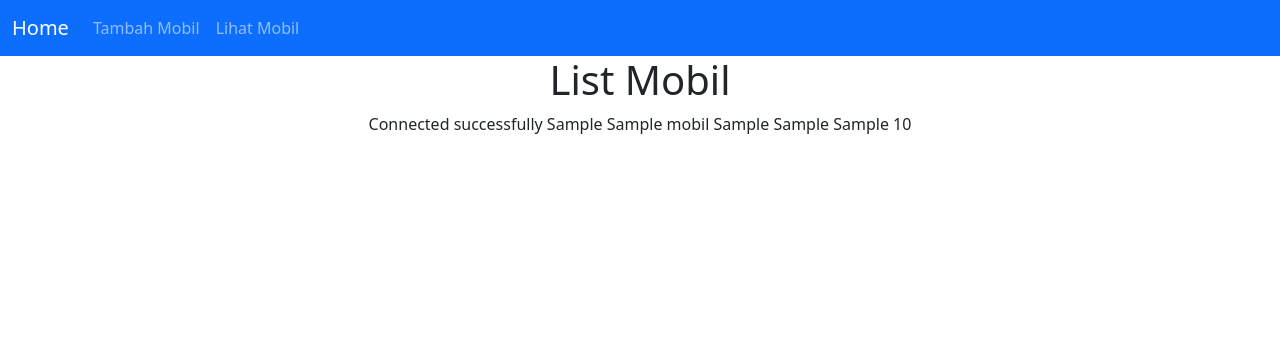
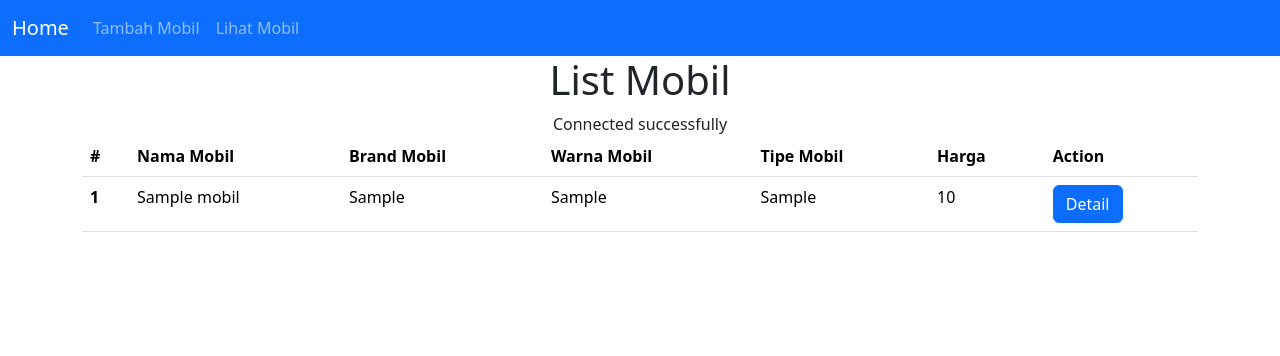
Before and after one commit to Haryobimab/WAD2023-HARYO-1202210092-1-, a PHP site: page /list_mobil.php in a window 1280 px wide. Shown: the top 356 px of the page. Run offline with PHP 8.4, Linux system fonts and the light colour scheme; tables that the repository leaves empty or names only in its code hold one stand-in row (values such as "Sample post").

Commit message:
Update list_mobil.php

```diff
--- a/MODUL3_HARYO/list_mobil.php
+++ b/MODUL3_HARYO/list_mobil.php
@@ -10,30 +10,25 @@
     <center>
         <div class="container">
             <h1>List Mobil</h1>
-
+            <table class="table">
+                <thead>
+                    <tr>
+                        <th scope ="col">#</th>
+                        <th scope ="col">Nama Mobil</th>
+                        <th scope ="col">Brand Mobil</th>
+                        <th scope ="col">Warna Mobil</th>
+                        <th scope ="col">Tipe Mobil</th>
+                        <th scope ="col">Harga</th>
+                        <th scope ="col">Action</th>
+                    </tr>
+                </thead>
+                <tbody>
             <?php
             include("connect.php");
 
             // Buatlah query untuk mengambil data dari database (gunakan query SELECT)
-            $query = "SELECT * FROM showroom_mobil ";
-            $result = mysqli_query($connect, $query);
-            if ($result) {
-                while ($row = mysqli_fetch_assoc($result)) {
-                    $nama_mobil = $row['nama_mobil'];
-                    $brand_mobil  = $row['brand_mobil'];
-                    $warna_mobil  = $row['warna_mobil'];
-                    $tipe_mobil  = $row['tipe_mobil'];
-                    $harga_mobil  = $row['harga_mobil'];
-                    echo '<tr>
-                    <th scope="row">' . $brand_mobil . '</th>
-                    <td>' . $nama_mobil . '</td>
-                    <td>' . $brand_mobil . '</td>
-                    <td>' . $warna_mobil . '</td>
-                    <td>' . $tipe_mobil . '</td>
-                    <td>' . $harga_mobil . '</td>
-                    </tr>';
-                }
-            }
+            $query = mysqli_query($connect, "SELECT * FROM showroom_mobil");
+
 
 
 
@@ -47,19 +42,30 @@
             // 2. Apabila tidak ada data dalam database, maka outputnya adalah pesan 'tidak ada data dalam tabel'
 
             //<!--  **********************  1  **************************     -->
-
-
-
-
-
-
-
-
+            if($query){
+                while ($selects = mysqli_fetch_assoc($query)){
+            ?>
+            <tr>
+                <th scope ="row"><?= $selects['id'] ?></th>
+                <td><?= $selects['nama_mobil'] ?></td>
+                <td><?= $selects['brand_mobil'] ?></td>
+                <td><?= $selects['warna_mobil'] ?></td>
+                <td><?= $selects['tipe_mobil'] ?></td>
+                <td><?= $selects['harga_mobil'] ?></td>
+                <td><a href="form_detail_mobil.php?id=<?= $selects['id'] ?>" class="btn btn-primary">Detail</td>
+            </tr>
+            <?php
+                }
+            }
 
 
             //<!--  **********************  1  **************************     -->
 
             //<!--  **********************  2  **************************     -->
+
+                    else {
+                echo"Tidak ada data di database";
+            }
 
 
 
```
